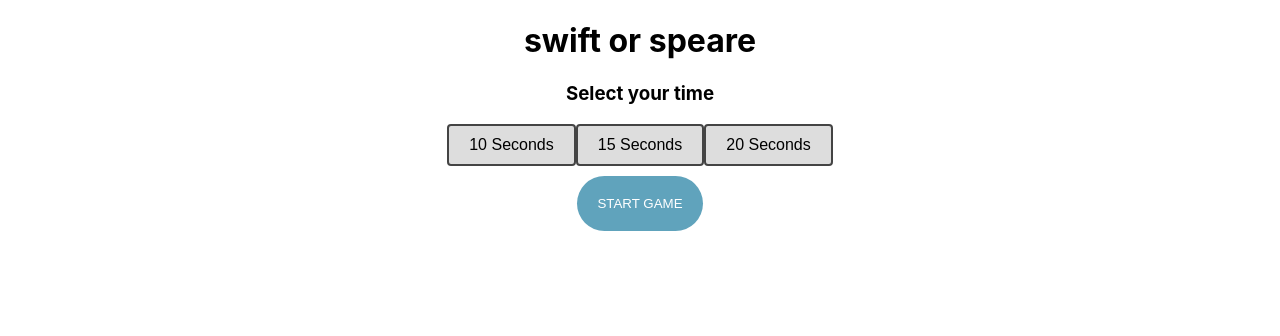
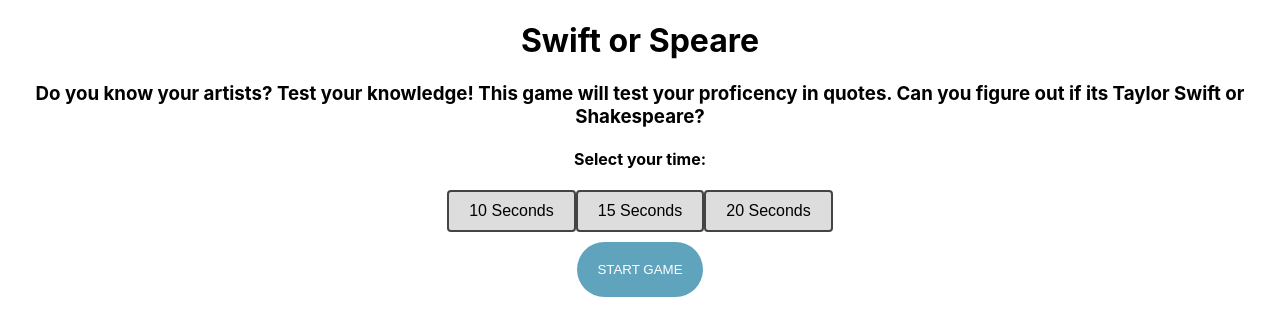
Before and after one commit to Ekaiman/swift-or-speare, a React (Create React App) app: page / in a window 1280 px wide. Shown: the top 336 px of the page. Built offline with nearby package versions, Linux system fonts and the light colour scheme; no server answers.

Commit message:
Add finishing touches

```diff
--- a/src/components/App/App.js
+++ b/src/components/App/App.js
@@ -116,7 +116,7 @@ function App() {
 
   return (
     <div className='App'>
-      <h1 className='App-header'>swift or speare</h1>
+      <h1 className='App-header'>Swift or Speare</h1>
       <Routes>
         <Route
           exact
--- a/src/components/End Game/EndGame.js
+++ b/src/components/End Game/EndGame.js
@@ -28,7 +28,7 @@ const EndGame = ({
           <h1 className='game-over'> Game over!</h1>
           {ranOutOfQuotes && <p>You're too good! We ran out of quotes.</p>}
           <h3>
-            you got {numberCorrect}/{userGuess.length} correct!
+            You got {numberCorrect}/{userGuess.length} correct!
           </h3>
           <Link to='/'>
             <button
--- a/src/components/HomseScreen/HomeScreen.js
+++ b/src/components/HomseScreen/HomeScreen.js
@@ -3,7 +3,8 @@ import { Link } from "react-router-dom"
 const HomeScreen = ({ setIsTimeSelected, setTimer, displaySwiftOrSpeare, setIsGameStarted, isTimeSelected }) => {
   return (
     <div>
-      <h3>Select your time</h3>
+      <h3>Do you know your artists? Test your knowledge! This game will test your proficency in quotes. Can you figure out if its Taylor Swift or Shakespeare? </h3>
+      <h4>Select your time:</h4>
       <div className='e-btn-group'>
         <input
           className='input1'
```
Also changed, not shown: package.json (+8 -2 lines).
